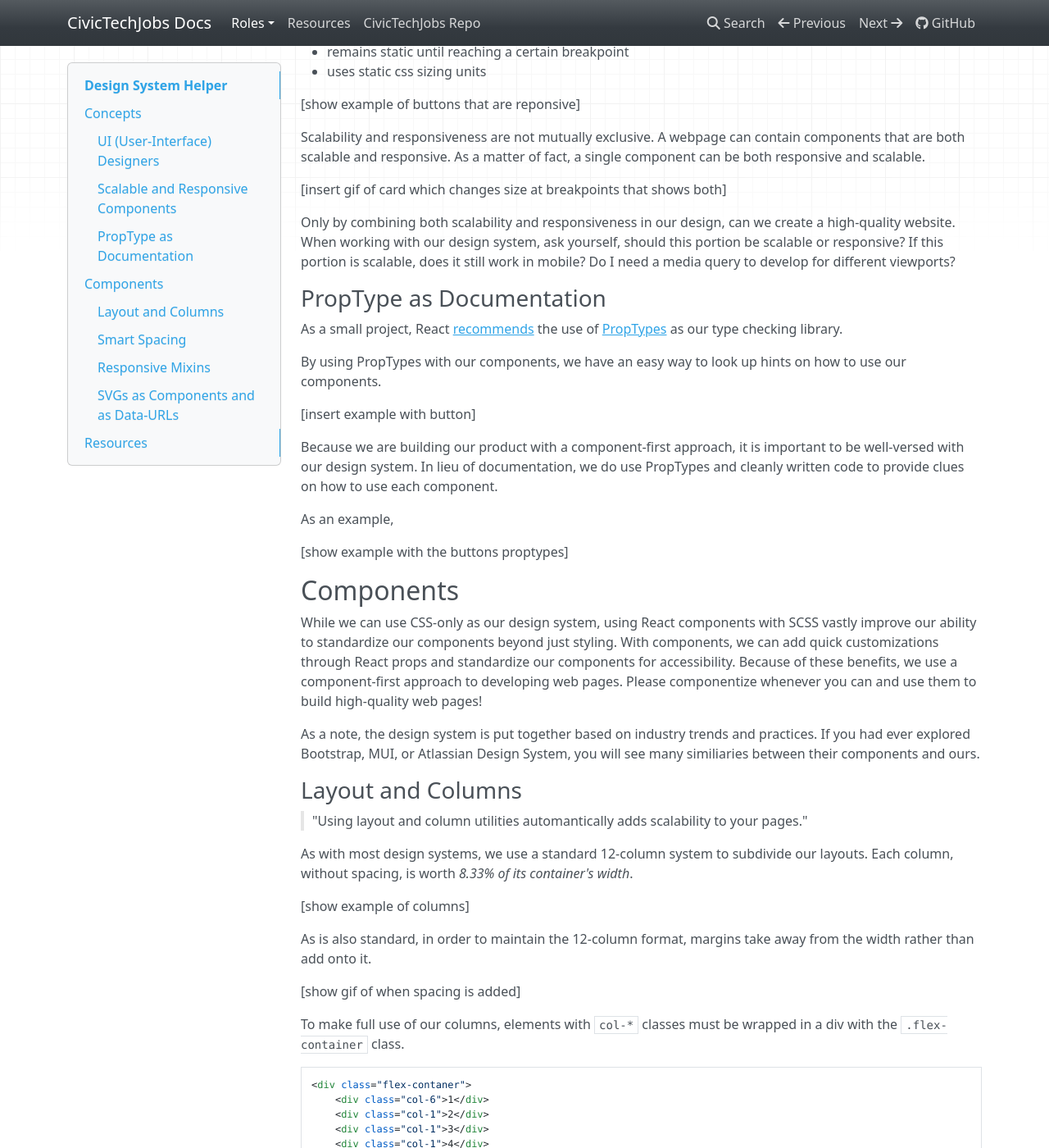
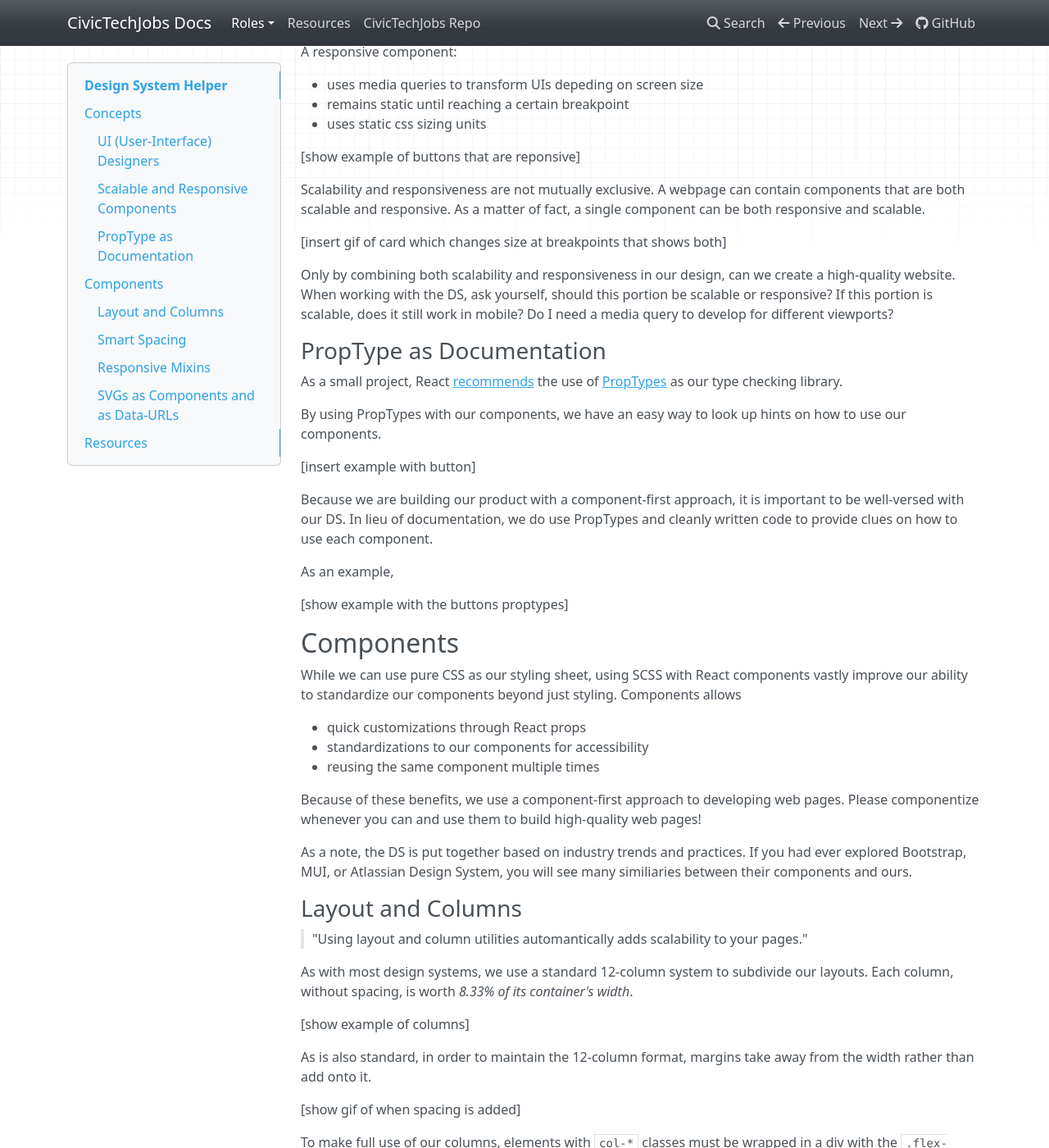
Before and after one commit to Aveline-art/CivicTechJobs-Documentation-Test, an MkDocs documentation site: the page built from docs/developer/design-system.md, in a window 1280 px wide and 1400 px high, scrolled down 1053 px. Shown: the whole window at 82% size. Built offline with MkDocs 1.6.1, drawn with Linux system fonts in a browser that asks for light colours; nearby versions of some CDN libraries; some of the changed text lies outside the part shown.

Commit message:
updated draft

```diff
--- a/docs/developer/design-system.md
+++ b/docs/developer/design-system.md
@@ -3,6 +3,8 @@
 This guide is the documentation for the CivicTechJobs Design System (CTJ-DS). Inside is not only an overview of our components, but also usage tips, and strategies to translate Figma designs into components and flexible, dynamic webpages.
 
 ## Concepts
+
+To understand our Design System, here are some concepts explaining the decisions made when designing the DS.
 
 ### UI (User-Interface) Designers
 
@@ -44,8 +46,7 @@
 
 [insert gif of card which changes size at breakpoints that shows both]
 
-Only by combining both scalability and responsiveness in our design, can we create a high-quality website. When working with our design system, ask yourself, should this portion be scalable or responsive? If this portion is scalable, does it still work in mobile? Do I need a media query to develop for different viewports?
-
+Only by combining both scalability and responsiveness in our design, can we create a high-quality website. When working with the DS, ask yourself, should this portion be scalable or responsive? If this portion is scalable, does it still work in mobile? Do I need a media query to develop for different viewports?
 
 ### PropType as Documentation
 
@@ -55,7 +56,7 @@
 
 [insert example with button]
 
-Because we are building our product with a component-first approach, it is important to be well-versed with our design system. In lieu of documentation, we do use PropTypes and cleanly written code to provide clues on how to use each component.
+Because we are building our product with a component-first approach, it is important to be well-versed with our DS. In lieu of documentation, we do use PropTypes and cleanly written code to provide clues on how to use each component.
 
 As an example,
 
@@ -63,9 +64,15 @@
 
 ## Components
 
-While we can use CSS-only as our design system, using React components with SCSS vastly improve our ability to standardize our components beyond just styling. With components, we can add quick customizations through React props and standardize our components for accessibility. Because of these benefits, we use a component-first approach to developing web pages. Please componentize whenever you can and use them to build high-quality web pages!
+While we can use pure CSS as our styling sheet, using SCSS with React components vastly improve our ability to standardize our components beyond just styling. Components allows
 
-As a note, the design system is put together based on industry trends and practices. If you had ever explored Bootstrap, MUI, or Atlassian Design System, you will see many similiaries between their components and ours.
+- quick customizations through React props
+- standardizations to our components for accessibility
+- reusing the same component multiple times
+
+Because of these benefits, we use a component-first approach to developing web pages. Please componentize whenever you can and use them to build high-quality web pages!
+
+As a note, the DS is put together based on industry trends and practices. If you had ever explored Bootstrap, MUI, or Atlassian Design System, you will see many similiaries between their components and ours.
 
 ### Layout and Columns
 
@@ -119,7 +126,7 @@
 
 [insert table of values to translated px]
 
-Because our design system is based on 12-columns, spacing utilities are made such that adding them on would not alter the 12-columns. For that very reason, it is optimal to use the spacing utilities whenever possible over custom spacing.
+Because our DS is based on 12-columns, spacing utilities are made such that adding them on would not alter the 12-columns. For that very reason, it is optimal to use the spacing utilities whenever possible over custom spacing.
 
 For example, if Figma indicates a 10px spacing, use either the 8px or 16px utility. Other times, Figma indicates a space far outside of our utility's range.
 
```
